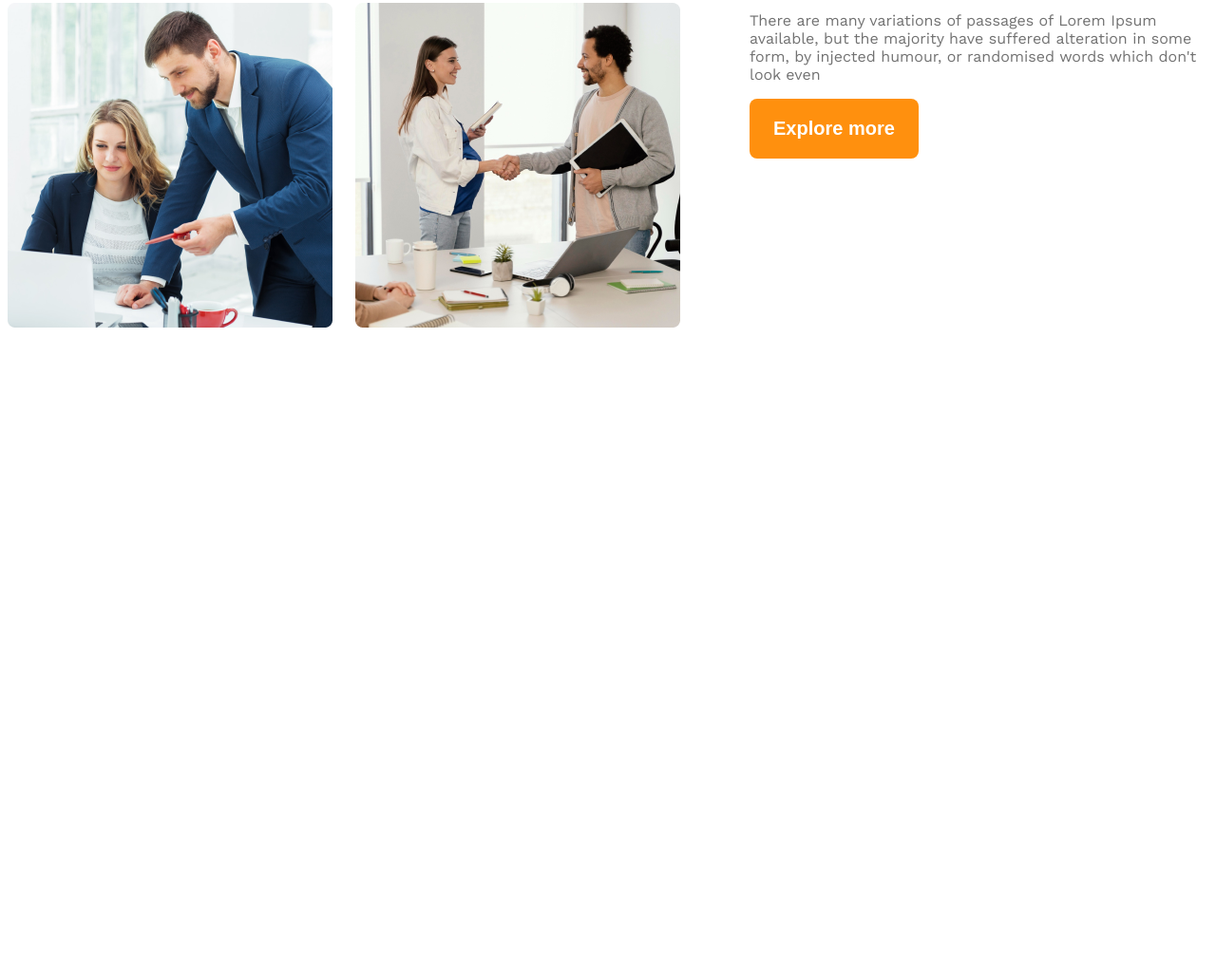
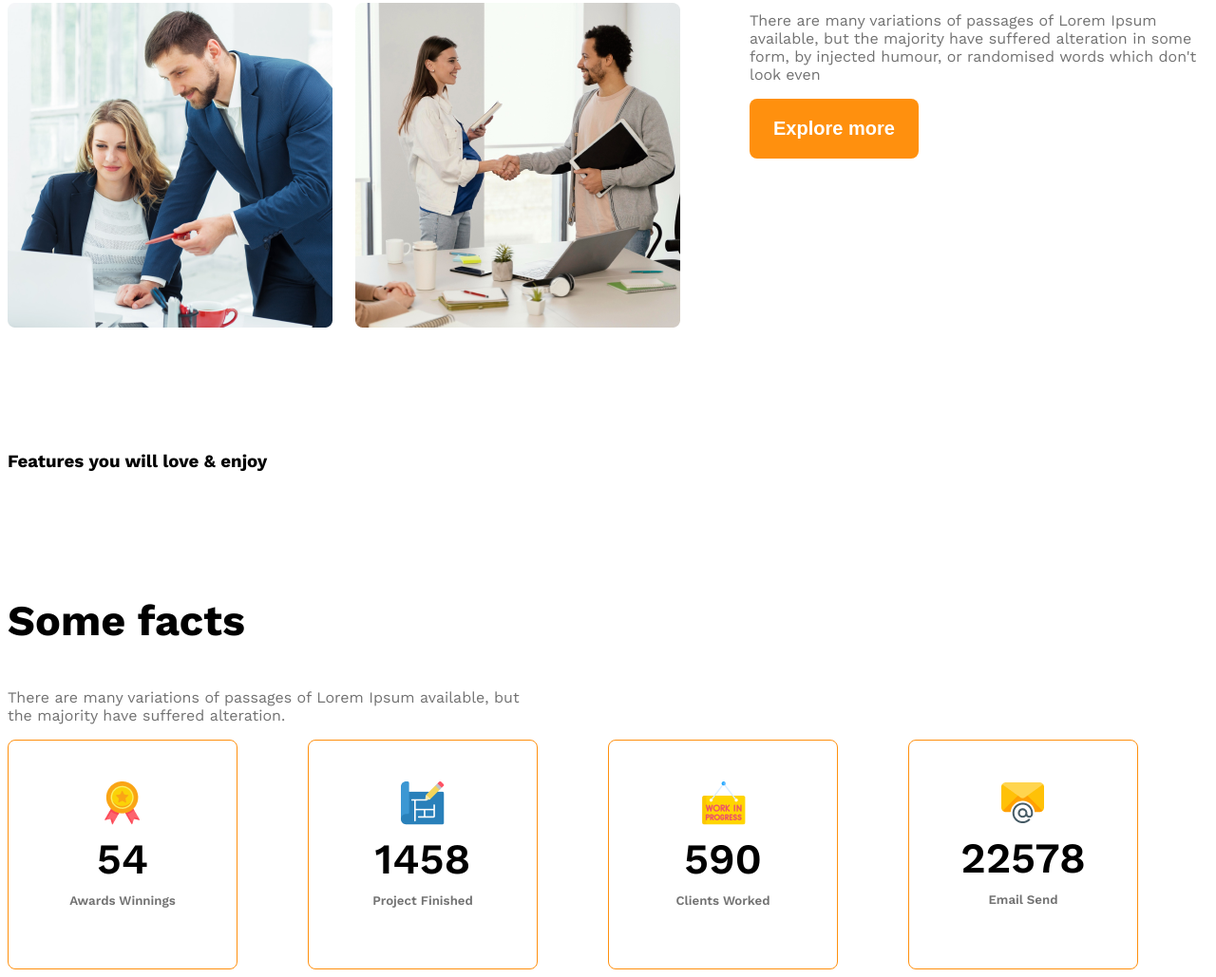
Before and after one commit to Musarrat1/g3-architects-website, a plain HTML site: page index.html in a window 1280 px wide. Shown: the part 1677-2706 px from the top of the page at 95% size. Before the commit the page ends 2030 px from the top, so only its background shows below. Drawn offline with nearby package versions, Linux system fonts and the light colour scheme.

```diff
--- a/index.html
+++ b/index.html
@@ -30,6 +30,7 @@
     </div>
     </header>
     <main>
+        <!--team-->
     <section class="team display-flex">
         <div class="section-banner-pic">
          <img src="images/team1.png" alt="Two people discussing">
@@ -41,9 +42,51 @@
             <h3 class="team-title"><span id="quick-list" class="text-light-gray">Quick list</span>
                 <span id="our" class="text-gray">of Our</span>
                 <span id="feature">Features</span></h3>
-            <p class="team-description text-light-gray">There are many variations of passages of Lorem Ipsum available, but the majority have suffered alteration in some form, by injected humour, or randomised words which don't look even</p>
+            <p class="team-description fact-derection text-light-gray">There are many variations of passages of Lorem Ipsum available, but the majority have suffered alteration in some form, by injected humour, or randomised words which don't look even</p>
             <button class="btn-bg">Explore more</button>
         </div>
+    </section>
+    <!--About-->
+    <section>
+    <div class="">
+        <h3>Features you will love & enjoy</h3>
+    </div>
+    </section>
+<!--Some facts-->
+    <section>
+        <h3 class="Some-fact team-title">Some facts</h3>
+        <p class="some-description fact-derection text-light-gray">There are many variations of passages of Lorem Ipsum available, but the majority have suffered alteration.</p>
+        <!-- .fact*4>img.fact-icon+h4.fact-number+h5.fact-name-->
+         <div class="fact-container">
+        <div class="fact-card display-flex">
+            <div>
+            <img src="images/icons/ribon.png" alt="" class="fact-icon">
+            <h4 class="fact-number">54</h4>
+            <h5 class="fact-name text-light-gray">Awards Winnings</h5>
+        </div>
+    </div>
+        <div class="fact-card display-flex">
+            <div>
+            <img src="images/icons/projects.png" alt="" class="fact-icon">
+            <h4 class="fact-number">1458</h4>
+            <h5 class="fact-name text-light-gray">Project Finished</h5>
+        </div>
+        </div>
+        <div class="fact-card display-flex">
+            <div>
+            <img src="images/icons/customers.png" alt="" class="fact-icon">
+            <h4 class="fact-number">590</h4>
+            <h5 class="fact-name text-light-gray">Clients Worked</h5>
+        </div>
+        </div>
+        <div class="fact-card display-flex">
+            <div>
+            <img src="images/icons/email.png" alt="" class="fact-icon">
+            <h4 class="fact-number">22578</h4>
+            <h5 class="fact-name text-light-gray">Email Send</h5>
+        </div>
+        </div>
+    </div>
     </section>
     </main>
     <footer>
--- a/style/s1.css
+++ b/style/s1.css
@@ -108,6 +108,34 @@
   #feature{
     color: rgba(255, 144, 14, 1);
   }
+.fact-container{
+    display: grid;
+    grid-template-columns: repeat(4,1fr);
+
+  }
+.fact-card{
+    border: 1px solid #FF900E;
+    width: 240px;
+    height: 240px;
+    border-radius: 8px;
+    text-align: center;
+    align-items: center;
+    justify-content: center;
+  }
+  .fact-number{
+    font-size: 2.8rem;
+    font-weight: 600;
+    margin-top: 5px;
+    margin-bottom: 10px;
+  }
+  .fact-name{
+    font-size: 1.25 rem;
+    font-weight: 600;
+    margin-top: 10px;
+  }
+  .fact-derection{
+    max-width: 540px;
+  }
   /*medium device*/
   @media screen and (min-width:576px) and (max-width:992px){
     .team{
```
